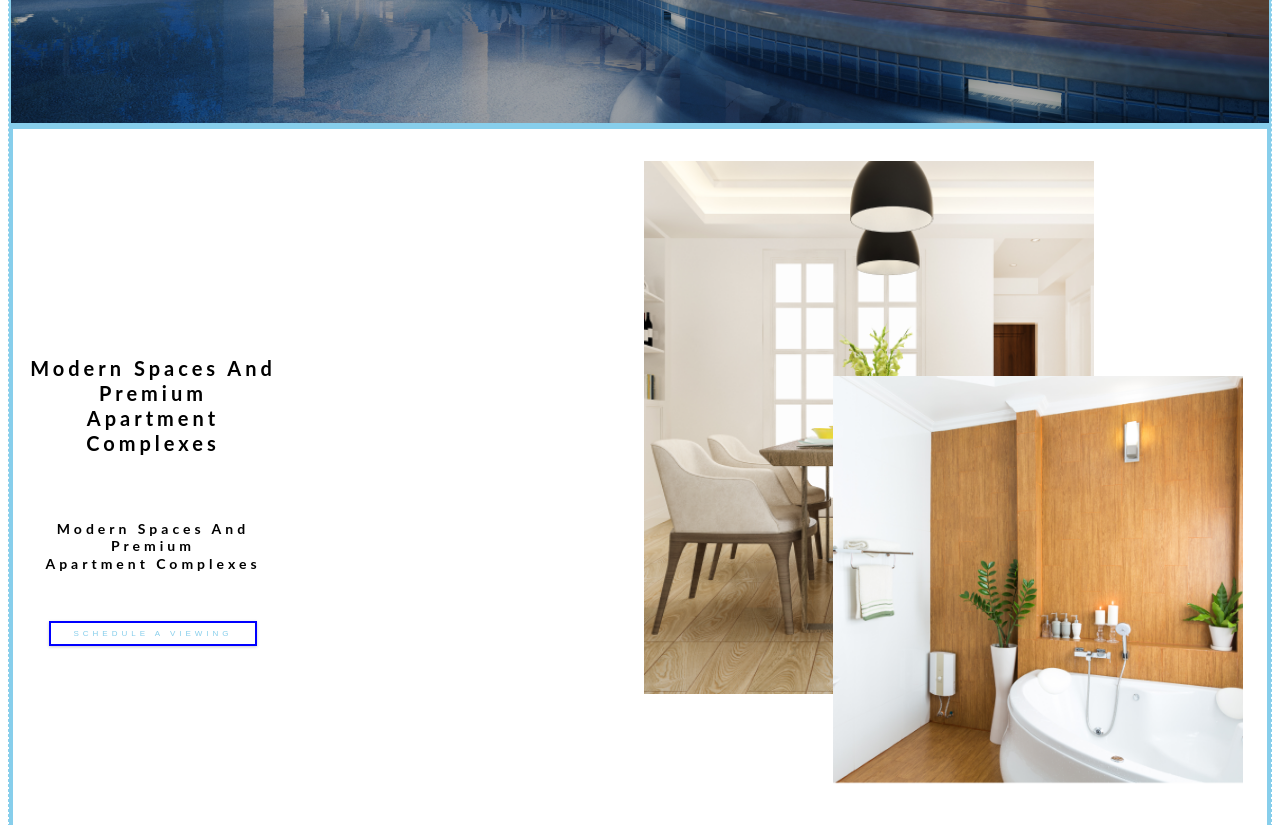
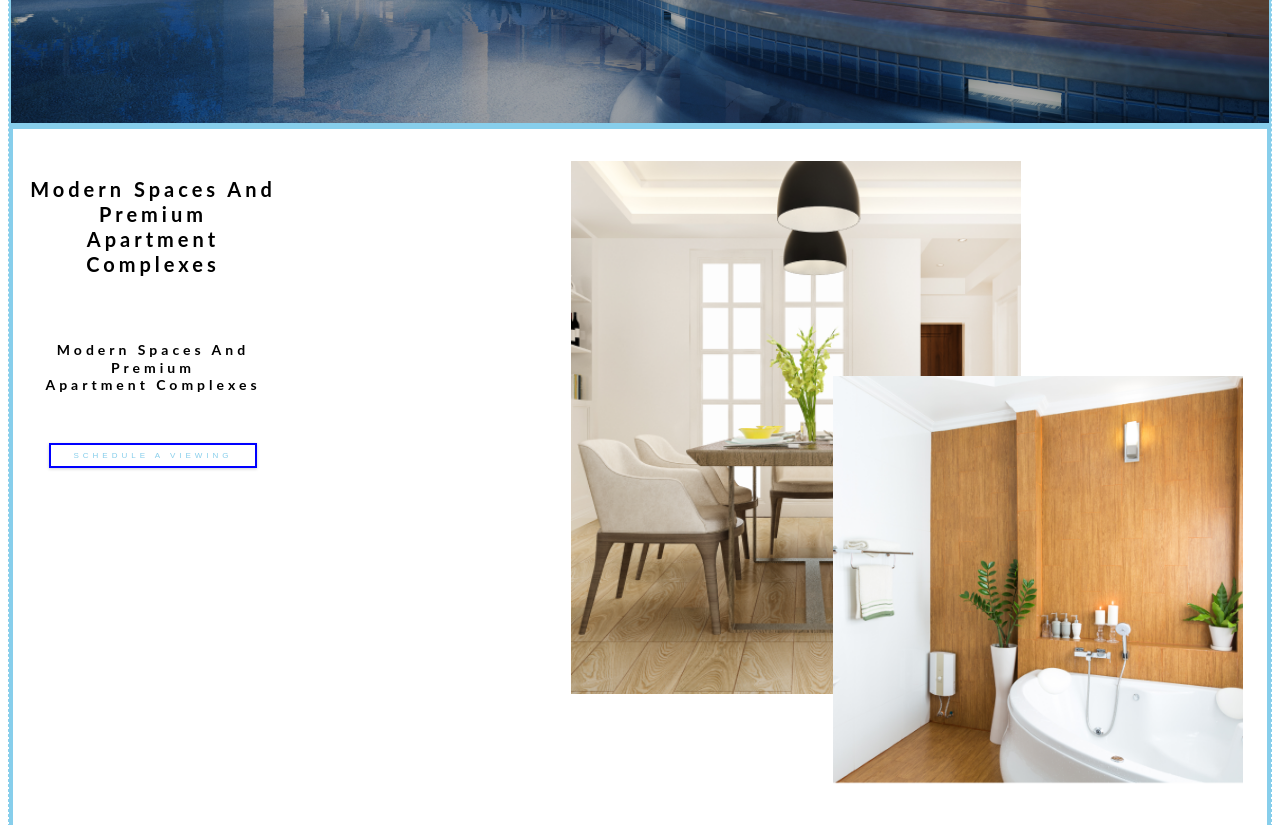
Before and after one commit to IEAN-BM/Landing_Page_2, a plain HTML site: page index.html in a window 1280 px wide. Shown: the part 560-1385 px from the top of the page. Drawn offline with Linux system fonts and the light colour scheme.

Commit message:
Extra edits

```diff
--- a/style.css
+++ b/style.css
@@ -237,11 +237,12 @@ span {
 @media screen and (min-width: 900px) {
   .second-section {
     display: grid;
-    grid-template-columns: repeat(2, 1fr);
+    grid-template-columns: repeat(2, auto);
     column-gap: 0.5rem;
   }
   .text {
-    align-self: center;
+    align-self: stretch;
+    margin-left: 2rem;
   }
   .second-section {
     max-height: 700px;
@@ -291,6 +292,7 @@ span {
   box-sizing: content-box;
   border-radius: 10px;
   width: calc(300px - 1.25rem);
+  margin-left: 0;
 }
 .h2 {
   text-align: center;
@@ -340,14 +342,18 @@ span {
     display: grid;
     grid-template-columns: auto 1fr 1fr 1fr;
     column-gap: 2rem;
+    padding-left: 1rem;
+    background: lightblue;
   }
   .footer {
     display: grid;
     grid-template-columns: 1fr 1fr;
+    background: lightblue;
   }
   .date,
   .end {
     justify-self: end;
+    margin-right: 2rem;
   }
 }
 .prop {
```
